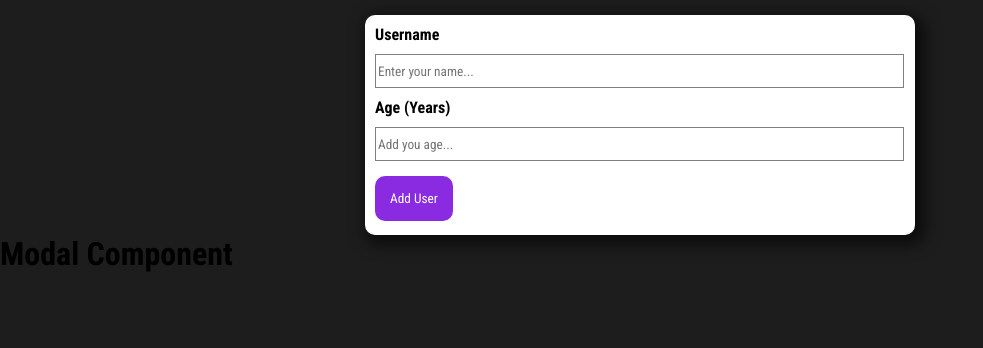
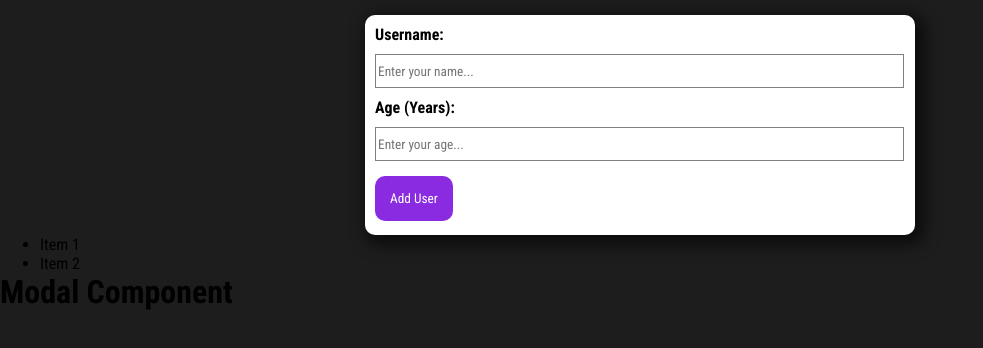
Before and after one commit to FilipiMachado/enter-data-reactjs, a React (Create React App) app: page / in a window 1280 px wide. Shown: the top 348 px of the page, without its empty margins (0-983 px from the left). Built offline with nearby package versions, Linux system fonts and the light colour scheme.

Commit message:
added Data component

```diff
--- /dev/null
+++ b/src/components/Data/Data.jsx
@@ -0,0 +1,20 @@
+import React from "react";
+
+const Data = () => {
+  const data = [
+    { user: "MahBoeh", age: "20", id: 1 },
+    { user: "Chrono", age: "48", id: 2 },
+    { user: "Biluguinha", age: "35", id: 3 },
+  ];
+
+  return (
+    <div>
+      <ul>
+        <li>Item 1</li>
+        <li>Item 2</li>
+      </ul>
+    </div>
+  );
+};
+
+export default Data;
--- a/src/components/DataInput/DataInput.jsx
+++ b/src/components/DataInput/DataInput.jsx
@@ -1,33 +1,40 @@
 import React, { useState } from "react";
+// Components
+import Data from "../Data/Data";
 // Styles
 import "./DataInput.css";
 
 const DataInput = () => {
-  const [dataInput, setDataInput] = useState();
+  const [userDataInput, setUserDataInput] = useState();
 
-  const dataInputHandler = (data) => {};
+  const handleSubmit = (e) => {
+    e.preventDefault();
+
+    setUserDataInput(() => {});
+  };
 
   return (
     <>
       <div className="data-container">
-        <form onSubmit={() => {}} className="data-container__block">
-          <p className="data-container__user">Username</p>
+        <form onSubmit={handleSubmit} className="data-container__block">
+          <p className="data-container__user">Username:</p>
           <input
             className="data-container__input"
             type="text"
             placeholder="Enter your name..."
-          ></input>
-          <p className="data-container__user">Age (Years)</p>
+          />
+          <p className="data-container__user">Age (Years):</p>
           <input
             className="data-container__input"
             type="number"
-            placeholder="Add you age..."
-          ></input>
+            placeholder="Enter your age..."
+          />
           <button type="submit" className="data-container__button">
             Add User
           </button>
         </form>
       </div>
+      <Data />
     </>
   );
 };
```
